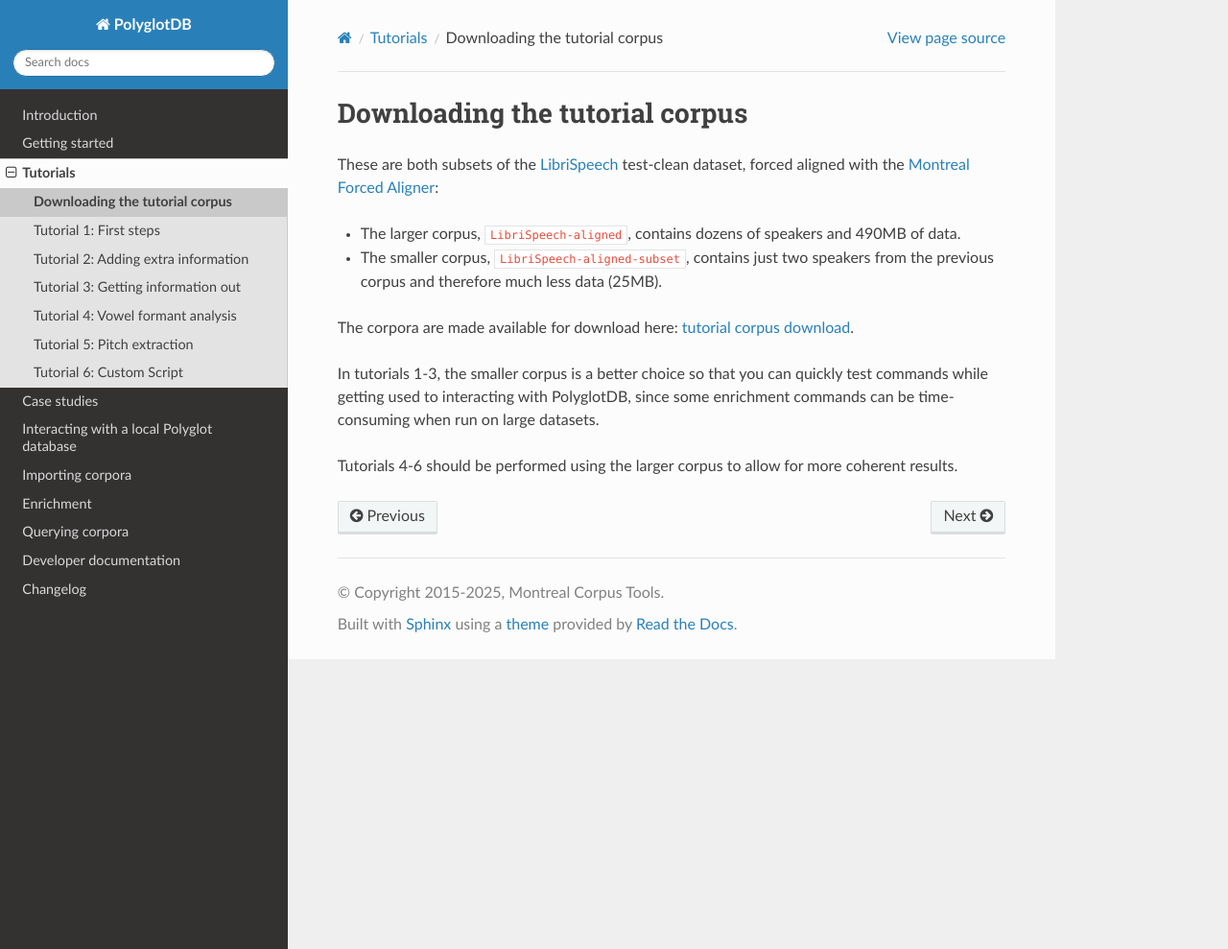
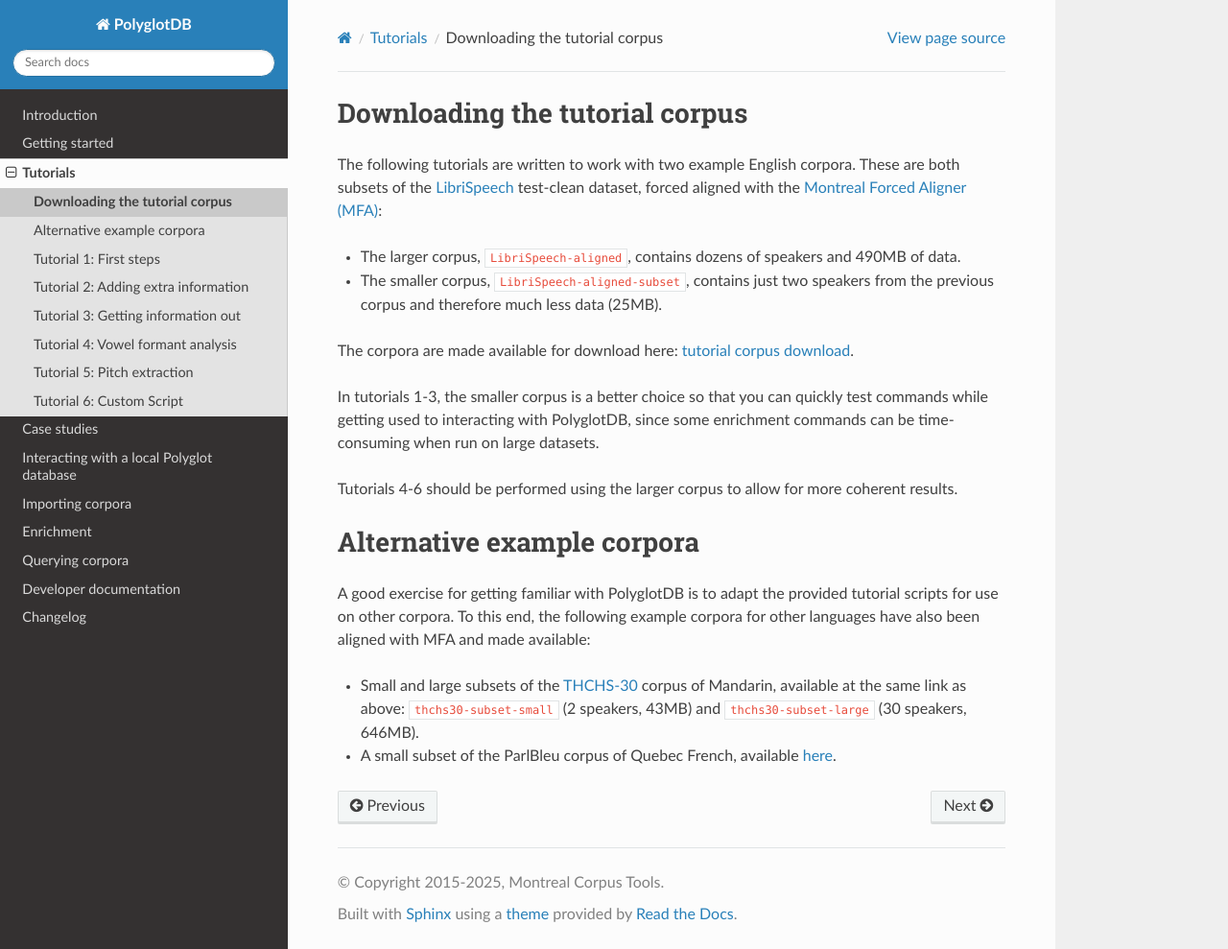
Before and after one commit to MontrealCorpusTools/PolyglotDB, a Sphinx documentation site: the page built from docs/source/tutorial_corpus.rst, in a window 1280 px wide and 989 px high. Shown: the whole window at 96% size. Built offline with Sphinx 7.4.7 and the Read the Docs theme 3.1.0, drawn with Linux system fonts in a browser that asks for light colours; the version number could not be read and is left out.

Commit message:
Update tutorial_corpus.rst

```diff
--- a/docs/source/tutorial_corpus.rst
+++ b/docs/source/tutorial_corpus.rst
@@ -1,6 +1,8 @@
 .. _LibriSpeech: http://www.openslr.org/12/
 
-.. _Montreal Forced Aligner: https://montreal-forced-aligner.readthedocs.io/en/latest/
+.. _THCHS-30: https://openslr.org/18/
+
+.. _Montreal Forced Aligner (MFA): https://montreal-forced-aligner.readthedocs.io/en/latest/
 
 .. _tutorial corpus download: https://mcgill-my.sharepoint.com/:f:/g/personal/morgan_sonderegger_mcgill_ca/EipFbcOfR31JnM4XYprp14oBuYW9lYA9IzOBcEERFZxwyA?e=tiV8bW
 
@@ -9,7 +11,7 @@
 Downloading the tutorial corpus
 ===============================
 
-These are both subsets of the `LibriSpeech`_ test-clean dataset, forced aligned with the `Montreal Forced Aligner`_:
+The following tutorials are written to work with two example English corpora. These are both subsets of the `LibriSpeech`_ test-clean dataset, forced aligned with the `Montreal Forced Aligner (MFA)`_:
 
 * The larger corpus, ``LibriSpeech-aligned``, contains dozens of speakers and 490MB of data.
 * The smaller corpus, ``LibriSpeech-aligned-subset``, contains just two speakers from the previous corpus and therefore much less data (25MB).
@@ -19,3 +21,12 @@
 In tutorials 1-3, the smaller corpus is a better choice so that you can quickly test commands while getting used to interacting with PolyglotDB, since some enrichment commands can be time-consuming when run on large datasets.
 
 Tutorials 4-6 should be performed using the larger corpus to allow for more coherent results.
+
+
+Alternative example corpora
+===========================
+
+A good exercise for getting familiar with PolyglotDB is to adapt the provided tutorial scripts for use on other corpora. To this end, the following example corpora for other languages have also been aligned with MFA and made available:
+
+* Small and large subsets of the `THCHS-30`_ corpus of Mandarin, available at the same link as above: ``thchs30-subset-small`` (2 speakers, 43MB) and ``thchs30-subset-large`` (30 speakers, 646MB).
+* A small subset of the ParlBleu corpus of Quebec French, available `here <https://github.com/massimolipari/ParlBleu-subset>`_.
```
